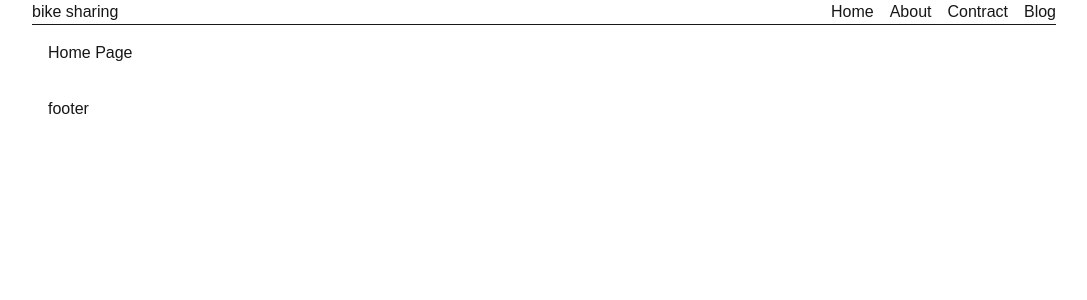
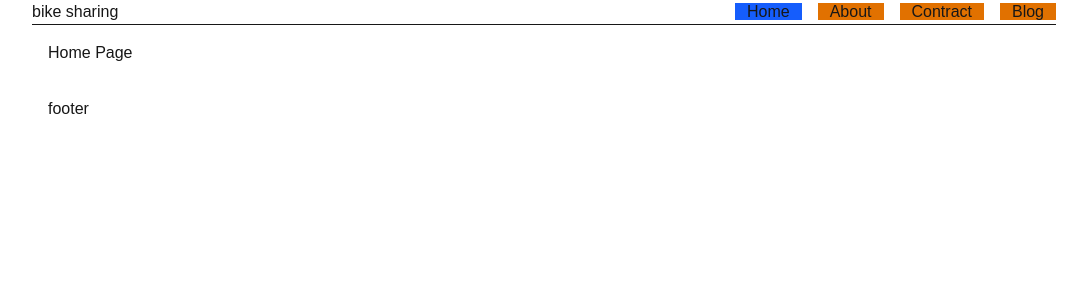
Before and after one commit to dilruba-sarker/my-next-js-project, a Next.js app: page / in a window 1280 px wide. Shown: the top 300 px of the page, without its empty margins (96-1183 px from the left). Built offline with nearby package versions, Linux system fonts and the light colour scheme.

Commit message:
navbar active link commit

```diff
--- a/src/app/components/Navbar.jsx
+++ b/src/app/components/Navbar.jsx
@@ -1,8 +1,10 @@
+"use client"
 import Link from 'next/link'
+import { usePathname } from 'next/navigation'
 import React from 'react'
 
 const Navbar = () => {
-
+const pathname=usePathname()
 const navItems=[
     {name:"Home",href:"/"},
     {name:"About",href:"/about"},
@@ -17,7 +19,13 @@ const navItems=[
 
 </div>
        <ul className='flex gap-4'>
-      {navItems.map(item=><li key={item.name}> <Link href={item.href}>{item.name}</Link> </li>)}
+      {navItems.map(item=>{
+
+        const isActive=pathname===item.href
+        return(
+          <li key={item.name}> <Link className={`px-3 bg-amber-600 ${isActive?"bg-blue-600":""}`} href={item.href}>{item.name}</Link> </li>
+        )
+      })}
        </ul>
  </header>
   )
```
